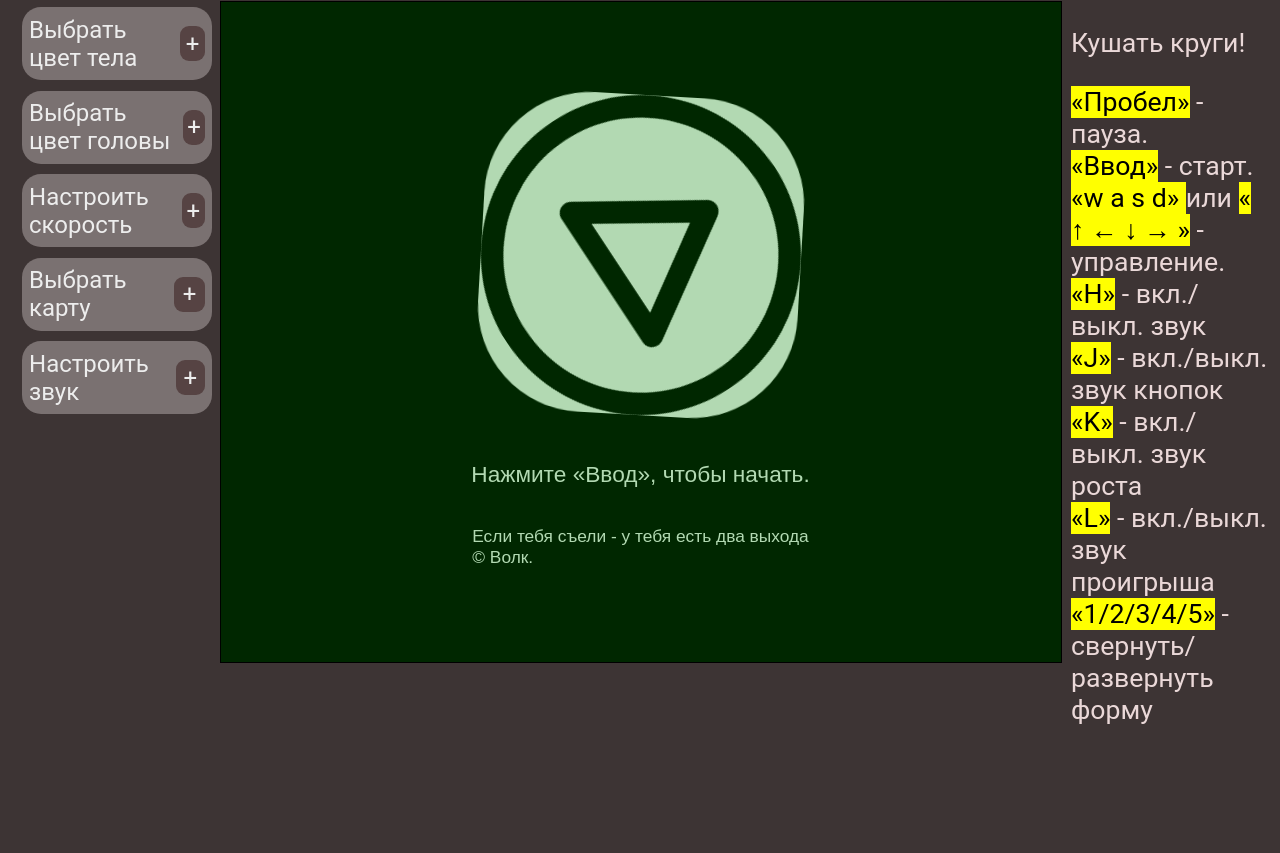
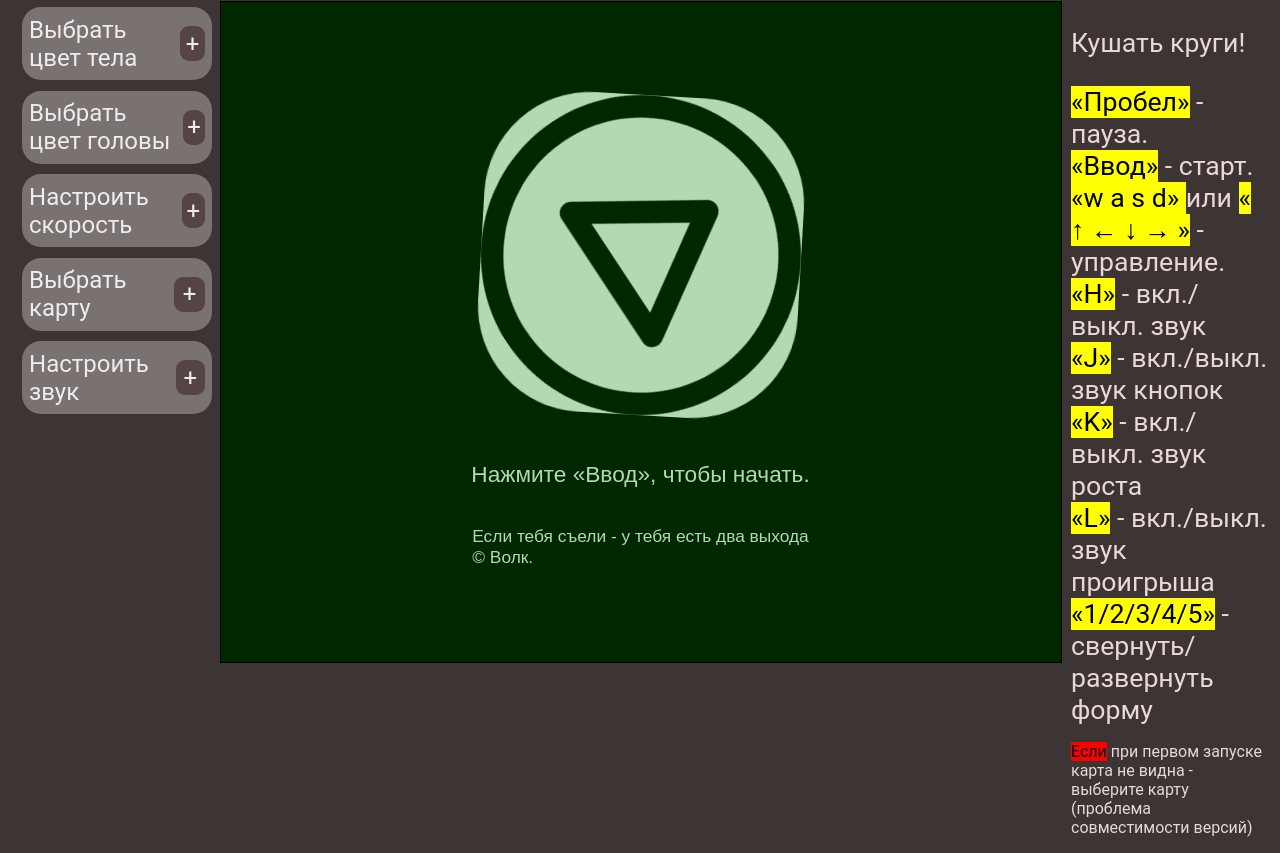
Before and after one commit to EugeneAlWin/MySnakeGame-JS, a plain HTML site: page index.html in a window 1280 px wide. Shown: the part 117-970 px from the top of the page. Before the commit the page ends 843 px from the top, so only its background shows below. Drawn offline with Linux system fonts and the light colour scheme.

Commit message:
hint added

```diff
--- a/index.html
+++ b/index.html
@@ -249,6 +249,10 @@
           <mark> <q>K</q></mark> - вкл./выкл. звук роста<br />
           <mark> <q>L</q></mark> - вкл./выкл. звук проигрыша<br />
           <mark> <q>1/2/3/4/5</q></mark> - свернуть/развернуть форму<br />
+          <p style="font-size: 12pt">
+            <mark style="background-color: red">Если</mark> при первом запуске
+            карта не видна - выберите карту (проблема совместимости версий)
+          </p>
         </div>
       </div>
     </div>
```
